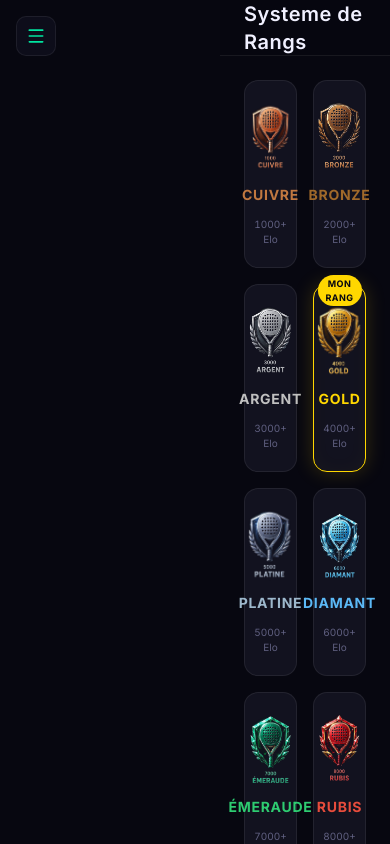
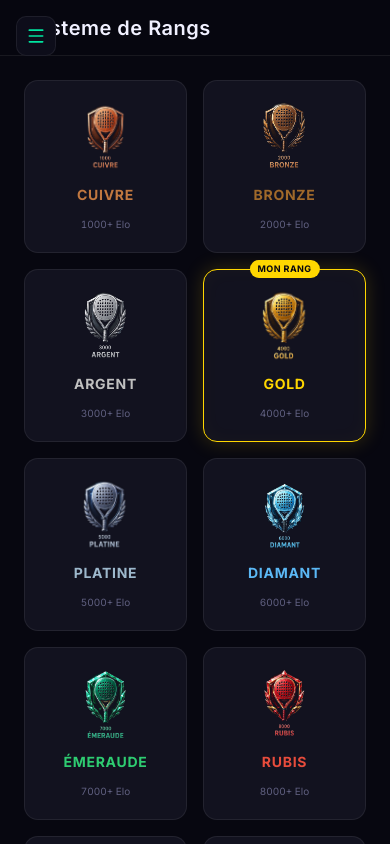
Before and after one commit to Timssssssssssssssssssss/Padel-Arena, a Next.js app: page /ranks in a window 390 px wide. Shown: the top 844 px of the page. Built offline with nearby package versions, Linux system fonts and the light colour scheme.

Commit message:
fix mobile

```diff
--- a/app/(app)/layout.tsx
+++ b/app/(app)/layout.tsx
@@ -6,7 +6,7 @@ export default function AppLayout({ children }: { children: React.ReactNode }) {
   return (
     <div className="flex min-h-screen">
       <AppSidebar />
-      <main className="flex-1 ml-[220px]">
+      <main className="flex-1 md:ml-[220px] ml-0 min-w-0">
         {children}
       </main>
     </div>
--- a/app/layout.tsx
+++ b/app/layout.tsx
@@ -1,4 +1,4 @@
-import type { Metadata } from 'next'
+import type { Metadata, Viewport } from 'next'
 import { Inter, Orbitron, Rajdhani } from 'next/font/google'
 import { Analytics } from '@vercel/analytics/next'
 import './globals.css'
@@ -8,8 +8,15 @@ const _orbitron = Orbitron({ subsets: ['latin'], variable: '--font-orbitron', we
 const _rajdhani = Rajdhani({ subsets: ['latin'], variable: '--font-rajdhani', weight: ['300', '400', '500', '600', '700'] })
 
 export const metadata: Metadata = {
-  title: 'Padel Arena - Competitive Padel Platform',
-  description: 'The Faceit of Padel. Compete, rank up, and dominate the court.',
+  title: 'Padel Arena - Plateforme Compétitive de Padel',
+  description: 'Le Faceit du Padel. Compétis, monte en rang et domine le court.',
+}
+
+export const viewport: Viewport = {
+  width: 'device-width',
+  initialScale: 1,
+  maximumScale: 1,
+  userScalable: false,
 }
 
 export default function RootLayout({
@@ -19,7 +26,7 @@ export default function RootLayout({
 }>) {
   return (
     <html lang="fr" className={`${_inter.variable} ${_orbitron.variable} ${_rajdhani.variable} bg-background`}>
-      <body className="font-sans antialiased">
+      <body className="font-sans antialiased overflow-x-hidden">
         {children}
         {process.env.NODE_ENV === 'production' && <Analytics />}
       </body>
```
